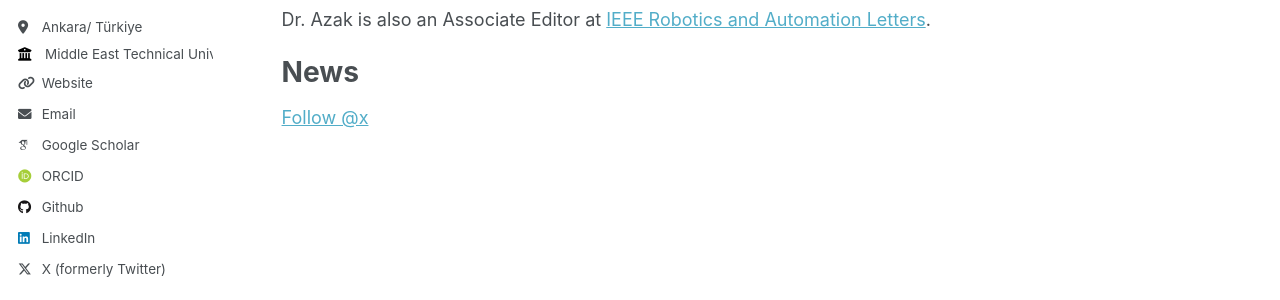
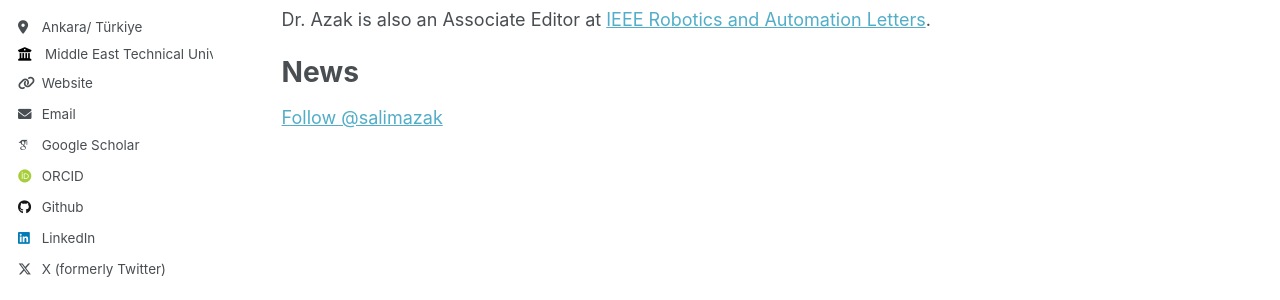
Before and after one commit to salimazak/salimazak.github.io, a Jekyll site: the page built from _pages/about.md, in a window 1280 px wide and 964 px high. Shown: the part 378-678 px from the top of the window. Built offline with Jekyll 4.4.1, drawn with Linux system fonts in a browser that asks for light colours; some web fonts are replaced; comment, search, counter and statistics services are not loaded.

Commit message:
Update about.md

```diff
--- a/_pages/about.md
+++ b/_pages/about.md
@@ -15,7 +15,7 @@ Dr. Azak is also an Associate Editor at [IEEE Robotics and Automation Letters](h
 
 # News
 <!-- Twitter Timeline Widget -->
-<a href="https://twitter.com/x?ref_src=twsrc%5Etfw" class="twitter-follow-button" data-show-count="false">Follow @x</a><script async src="https://platform.twitter.com/widgets.js" charset="utf-8"></script>
+<a href="https://twitter.com/x?ref_src=twsrc%5Etfw" class="twitter-follow-button" data-show-count="false">Follow @salimazak</a><script async src="https://platform.twitter.com/widgets.js" charset="utf-8"></script>
 <script async src="https://platform.twitter.com/widgets.js" charset="utf-8"></script>
 
 
```
